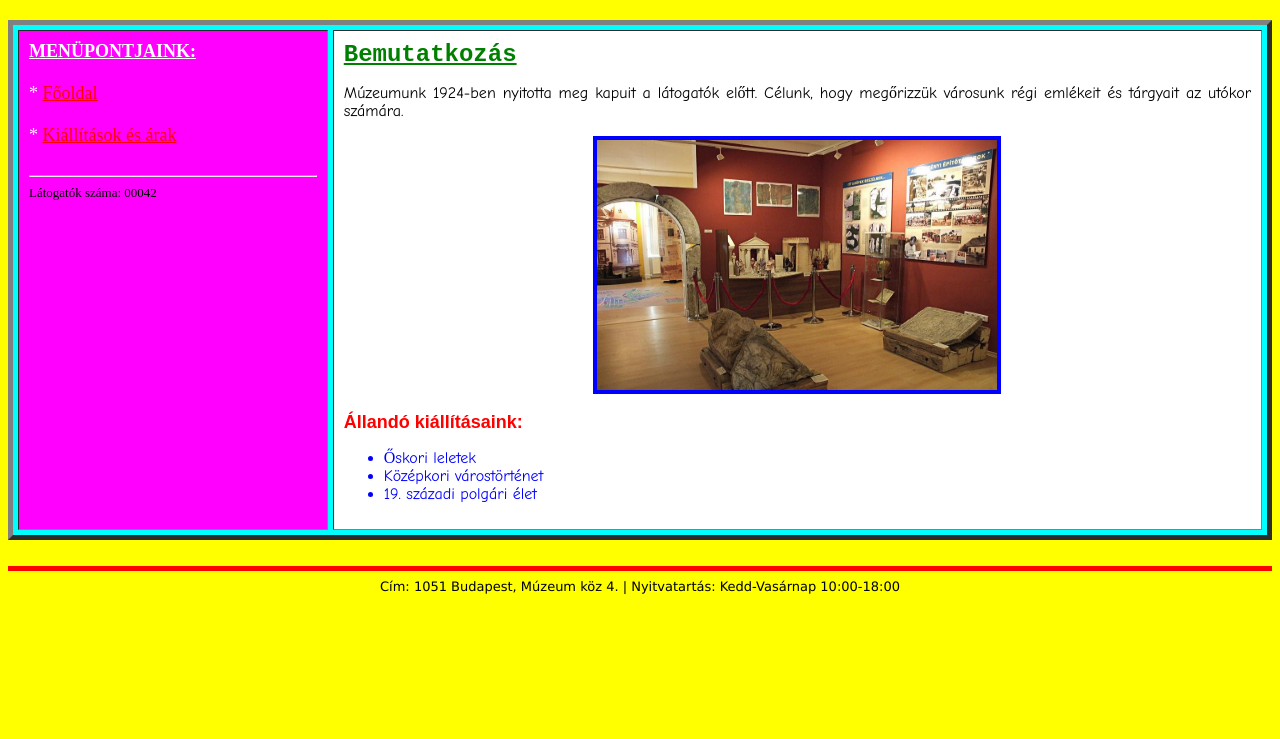
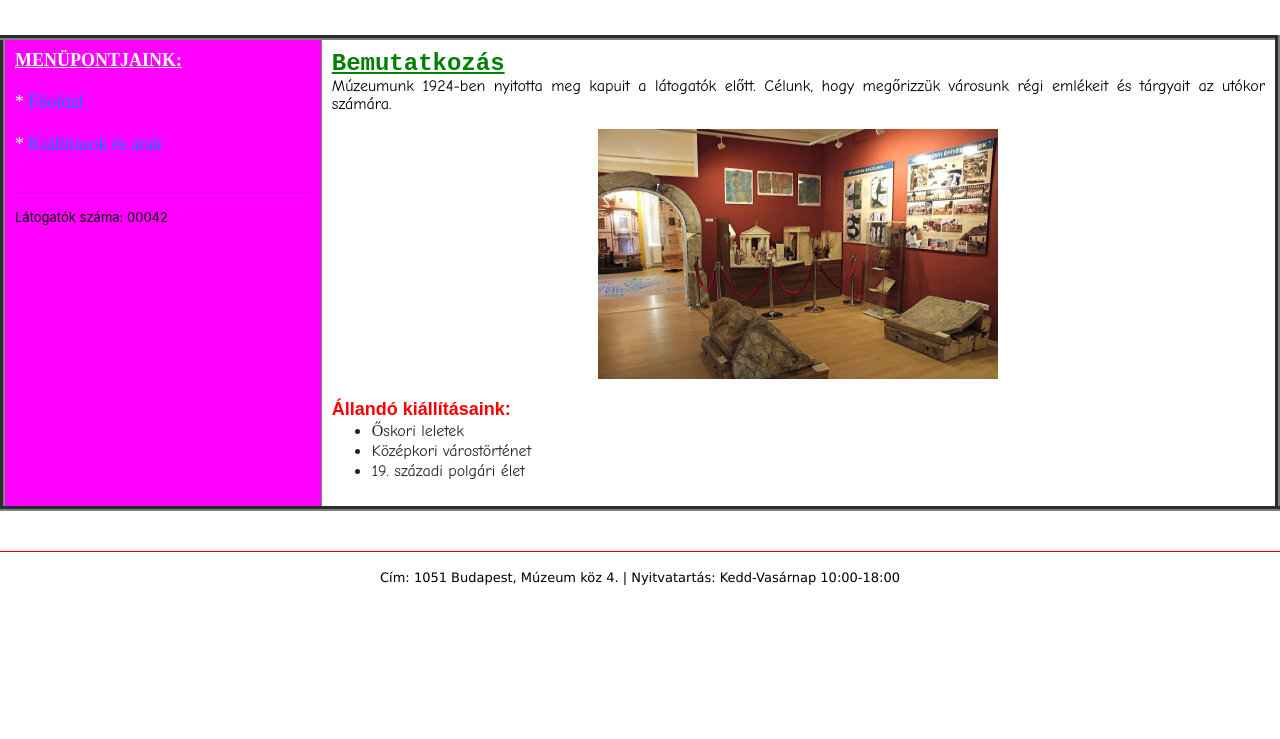
Before and after one commit to KNorbi69/muzeum, a plain HTML site: page múzeum/index.html in a window 1280 px wide. Shown: the part 61-800 px from the top of the page. Drawn offline with nearby package versions, Linux system fonts and the light colour scheme; files that its build step writes are made by us from their sources.

Commit message:
Update index.html

```diff
--- a/múzeum/index.html
+++ b/múzeum/index.html
@@ -2,6 +2,8 @@
 <html>
 <head>
 <meta http-equiv="Content-Type" content="text/html; charset=utf-8">
+<link rel="stylesheet" href="css/bootstrap.min.css">
+<link rel="stylesheet" href="css/style.css">
 <title>Városi helytörténeti múzeum</title>
 </head>
 <body bgcolor="#FFFF00" text="#0000FF" link="#FF0000" vlink="#800080">
```
